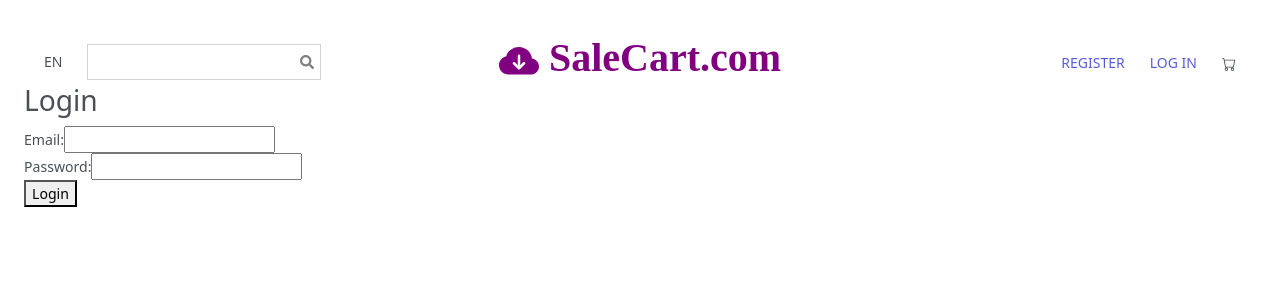
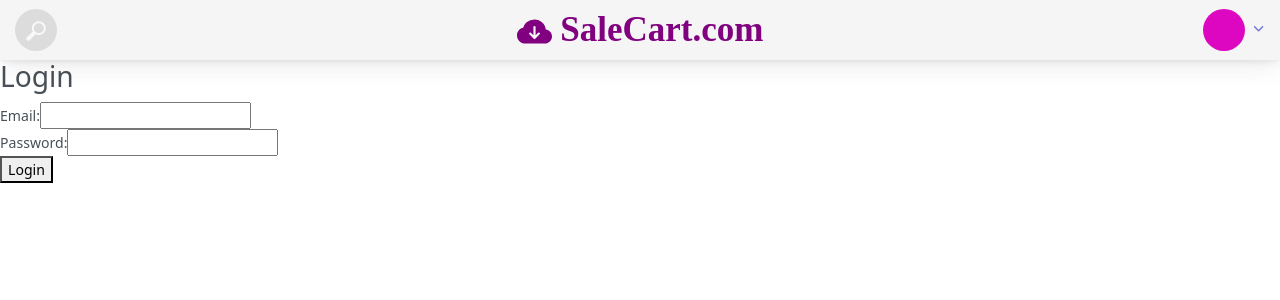
Before and after one commit to Akhrors-hub/Shopping, a React (Create React App) app: page /login in a window 1280 px wide. Shown: the top 300 px of the page. Built offline with nearby package versions, Linux system fonts and the light colour scheme.

Commit message:
made a logged out version of the header, fixed some redux stuff, created new user management section in sidebar, still need to add this

```diff
--- a/src/App.js
+++ b/src/App.js
@@ -88,7 +88,7 @@
 
 
     <div className="App">
- <div className={user&&user.type=="Admin"&&cx(
+ <div className={user&&user.type=="Admin"?cx(
                     "app-container app-theme-" + colorScheme,
                     {'fixed-header': enableFixedHeader},
                     {'fixed-sidebar': enableFixedSidebar || width < 1250},
@@ -96,10 +96,11 @@
                     {'closed-sidebar': enableClosedSidebar || width < 1250},
                     {'closed-sidebar-mobile': closedSmallerSidebar || width < 1250},
                     {'sidebar-mobile-open': enableMobileMenu},
-                )}>
+                ):isAuth&&cx( "app-container app-theme-" + colorScheme,
+                {'fixed-header': enableFixedHeader})}>
                     <ResizeDetector handleWidth onResize={onResize} />
     <Router>
-        {user&&user.type=="Admin"&&<AppHeader/>}
+       <AppHeader />
 
         <div className="app-main">
         {user&&user.type=="Admin"&&<AppSidebar/>}
@@ -109,7 +110,7 @@
 
 
 
-<Navbar/>
+
 <div>
 
       <Modal
--- a/src/Layout/AppHeader/Components/SearchBox.js
+++ b/src/Layout/AppHeader/Components/SearchBox.js
@@ -1,19 +1,45 @@
 import React, {Fragment} from 'react';
 
 import cx from 'classnames';
+import { Slider } from 'react-burgers';
+import { connect } from 'react-redux';
+import {
+    setEnableClosedSidebar,
+    setEnableMobileMenu,
+    setEnableMobileMenuSmall,
+} from '../../../reducers/ThemeOptions';
 
 class SearchBox extends React.Component {
     constructor(props) {
         super(props);
 
         this.state = {
-            activeSearch: false
+            activeSearch: false,
+            active: false
         };
     }
 
+
+    toggleEnableClosedSidebar = () => {
+        let {enableClosedSidebar, setEnableClosedSidebar} = this.props;
+        setEnableClosedSidebar(!enableClosedSidebar);
+    }
     render() {
         return (
-            <Fragment>
+            <div className='searchBox'>
+               {this.props.isAdmin&& <div className="header__pane  ms-auto">
+
+                    <div onClick={this.toggleEnableClosedSidebar}>
+                        <Slider className="dark"
+                            active={this.props.enableClosedSidebar}
+                            type="elastic"
+                            onClick={() => this.setState({active: !this.state.active})}
+                        />
+                    </div>
+                </div>}
+
+
+
                 <div className={cx("search-wrapper", {
                     'active': this.state.activeSearch
                 })}>
@@ -23,10 +49,33 @@
                                 className="search-icon"><span/></button>
                     </div>
                     <button onClick={() => this.setState({activeSearch: !this.state.activeSearch})} className="btn-close"/>
+
+
+
                 </div>
-            </Fragment>
+
+
+            </div>
+
         )
     }
 }
 
-export default SearchBox;
+
+
+const mapStateToProps = state => ({
+    isAdmin: state.auth.user&&state.auth.user.type=="Admin",
+    enableClosedSidebar: state.ThemeOptions.enableClosedSidebar,
+    enableMobileMenu: state.ThemeOptions.enableMobileMenu,
+    enableMobileMenuSmall: state.ThemeOptions.enableMobileMenuSmall,
+});
+
+const mapDispatchToProps = dispatch => ({
+
+    setEnableClosedSidebar: enable => dispatch(setEnableClosedSidebar(enable)),
+    setEnableMobileMenu: enable => dispatch(setEnableMobileMenu(enable)),
+    setEnableMobileMenuSmall: enable => dispatch(setEnableMobileMenuSmall(enable)),
+
+});
+
+export default connect(mapStateToProps, mapDispatchToProps)(SearchBox);
--- a/src/Layout/AppHeader/Components/UserBox.js
+++ b/src/Layout/AppHeader/Components/UserBox.js
@@ -26,6 +26,9 @@
 import 'react-toastify/dist/ReactToastify.css';
 
 import avatar1 from '../../../assets/utils/images/avatars/1.jpg';
+import defaultAvatar from '../../../assets/utils/images/avatars/default.jpg';
+import { BsCart } from 'react-icons/bs';
+import { Link } from 'react-router-dom';
 
 class UserBox extends React.Component {
     constructor(props) {
@@ -44,15 +47,8 @@
         type: 'success'
     });
 
-
-    render() {
-        const { auth } = this.props;
-        console.log(this.props)
-        return (
+ loggedIn = (
     <Fragment>
-                <div className="header-btn-lg pe-0">
-                    <div className="widget-content p-0">
-                        <div className="widget-content-wrapper">
     <div className="widget-content-left">
     <UncontrolledButtonDropdown>
         <DropdownToggle color="link" className="p-0">
@@ -90,19 +86,62 @@
 </div>
 <div className="widget-content-left  ms-3 header-user-info">
     <div className="widget-heading">
-                              {auth.user.email}
+    <BsCart />
     </div>
 
 </div>
+</Fragment>
+)
+
+loggedOut = (
+    <Fragment>
+    <div className="widget-content-left">
+    <UncontrolledButtonDropdown>
+        <DropdownToggle color="link" className="p-0">
+            <img width={42} className="rounded-circle" src={defaultAvatar}  alt=""/>
+            <FontAwesomeIcon className="ms-2 opacity-8" icon={faAngleDown}/>
+        </DropdownToggle>
+        <DropdownMenu end className="rm-pointers dropdown-menu-lg">
+            <Nav vertical>
+
+
+            <NavItem>
+                    <NavLink >
+                    <Link to="/login"> LOG IN</Link>
+
+                    </NavLink>
+                </NavItem>
+
+                <NavItem>
+                    <NavLink>
+                    <Link to="/register">REGISTER</Link>
+
+                    </NavLink>
+                </NavItem>
+
+            </Nav>
+        </DropdownMenu>
+    </UncontrolledButtonDropdown>
+</div>
+<div className="widget-content-left  ms-3 header-user-info">
+
+</div>
+</Fragment>
+)
+    render() {
+        const { auth, isAuth } = this.props;
+        console.log(this.props)
+        return (
+            <Fragment>
+                <div className="header-btn-lg pe-0">
+                    <div className="widget-content p-0">
+                        <div className="widget-content-wrapper">
+                        {isAuth?this.loggedIn:this.loggedOut}
+
 
                             <div className="widget-content-right header-user-info ms-3">
-                                <Button className="btn-shadow p-1" size="sm" onClick={this.notify2} color="info"
-                                        id="Tooltip-1">
-                                    <FontAwesomeIcon className="me-2 ms-2" icon={faCalendarAlt}/>
-                                </Button>
-                                <UncontrolledTooltip placement="bottom" target={'Tooltip-1'}>
-                                    Click for Toastify Notifications!
-                                </UncontrolledTooltip>
+
+
                             </div>
                         </div>
                     </div>
@@ -113,7 +152,8 @@
 }
 
 const mapStateToProps = state => ({
-    auth: state.auth// Adjust this based on your actual state structure
+    auth: state.auth,// Adjust this based on your actual state structure
+    isAuth: state.auth.isAuth
   });
 
 
--- a/src/Layout/AppHeader/index.js
+++ b/src/Layout/AppHeader/index.js
@@ -27,28 +27,29 @@
                         timeout={1500}
                         enter={false}
                         exit={false}>
-                        <div>
+                        <div className="headerLayout">
 
-                        <SearchBox/>
-
-                            <div className={cx(
+                        <SearchBox />
+                        <HeaderLogo/>
+                        <UserBox />
+                            {/* <div className={cx(
                                 "app-header__content",
                                 {'header-mobile-open': enableMobileMenuSmall},
                             )}>
                                 <div className="app-header-left">
 
-                                    <HeaderLogo/>
+
                                 </div>
                                 <div className="app-header-right">
-                                    <UserBox/>
+
                                 </div>
-                            </div>
+                            </div> */}
                         </div>
                     </CSSTransition>
                 </TransitionGroup>
             </Fragment>
         );
-    }
+    }z
 }
 
 const mapStateToProps = state => ({
--- a/src/Layout/AppLogo/index.js
+++ b/src/Layout/AppLogo/index.js
@@ -12,12 +12,14 @@
 } from '../../reducers/ThemeOptions';
 import { BsFillCloudArrowDownFill } from 'react-icons/bs';
 import styled from 'styled-components';
+import { Link } from 'react-router-dom';
 
 const Logo = styled.h1`
 font-weight: bold;
 font-family: cursive;
 color:purple;
 font-size: 35px;
+display: inline;
 `
 
 
@@ -58,17 +60,8 @@
         return (
             <Fragment>
                 <div className="app-header__logo">
-                <Logo><BsFillCloudArrowDownFill logotip="logos" /> SaleCart.com</Logo>
-                    <div className="header__pane ms-auto">
+                <Link to="/"><Logo><BsFillCloudArrowDownFill logotip="logos" className="logo" /> SaleCart.com</Logo></Link>
 
-                        <div onClick={this.toggleEnableClosedSidebar}>
-                            <Slider
-                                active={enableClosedSidebar}
-                                type="elastic"
-                                onClick={() => this.setState({active: !this.state.active})}
-                            />
-                        </div>
-                    </div>
                 </div>
                 <AppMobileMenu/>
             </Fragment>
--- a/src/Layout/AppNav/NavItems.js
+++ b/src/Layout/AppNav/NavItems.js
@@ -1,7 +1,7 @@
-export const MainNav = [
+export const UsersNav = [
     {
         icon: 'pe-7s-rocket',
-        label: 'Dashboard Example',
+        label: 'Users Accounts',
         to: '#/dashboards/basic',
     },
 ];
--- a/src/Layout/AppNav/VerticalNavWrapper.js
+++ b/src/Layout/AppNav/VerticalNavWrapper.js
@@ -3,7 +3,7 @@
 
 import MetisMenu from 'react-metismenu';
 
-import {MainNav, ComponentsNav, FormsNav, WidgetsNav, ChartsNav} from './NavItems';
+import {UsersNav, ComponentsNav, FormsNav, WidgetsNav, ChartsNav} from './NavItems';
 
 class Nav extends Component {
 
@@ -33,8 +33,8 @@
                         </li>
                     </ul>
                 </div>
-                <h5 className="app-sidebar__heading">Menu</h5>
-                <MetisMenu content={MainNav} activeLinkFromLocation className="vertical-nav-menu" iconNamePrefix="" classNameStateIcon="pe-7s-angle-down"/>
+                <h5 className="app-sidebar__heading">Users</h5>
+                <MetisMenu content={UsersNav} activeLinkFromLocation className="vertical-nav-menu" iconNamePrefix="" classNameStateIcon="pe-7s-angle-down"/>
                 <h5 className="app-sidebar__heading">UI Components</h5>
                 <MetisMenu content={ComponentsNav} activeLinkFromLocation className="vertical-nav-menu" iconNamePrefix="" classNameStateIcon="pe-7s-angle-down"/>
                 <h5 className="app-sidebar__heading">Widgets</h5>
--- a/src/components/Slider.js
+++ b/src/components/Slider.js
@@ -3,6 +3,7 @@
 import { FaArrowLeft } from "react-icons/fa";
 import { FaArrowRight } from "react-icons/fa";
 import {sliderItems} from "../data"
+import { Navigate, useNavigate } from "react-router-dom";
 
 const Container = styled.div`
 margin-top: 50px;
@@ -85,6 +86,8 @@
 `;
 
 const Slider = ()=> {
+const navigate = useNavigate();
+
   const [slideIndex, setSlideIndex] = useState(0);
   const handleClick = (direction) => {
     if (direction === "left") {
@@ -111,7 +114,7 @@
 <InfoContainer>
 <Title> {item.title}</Title>
 <Desc> {item.desc}</Desc>
-<Button> SHOW NOW</Button>
+<Button onClick={()=>navigate("/products")}> SHOW NOW</Button>
 
 </InfoContainer>
 </Slide>
```
Also changed, not shown: src/assets/base.css, src/assets/utils/images/avatars/default.jpg (added), src/index.css (line endings or trailing spaces). Lines whose indentation alone changed are shown as unchanged.
